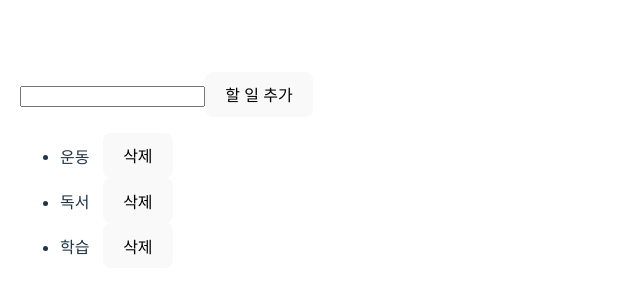
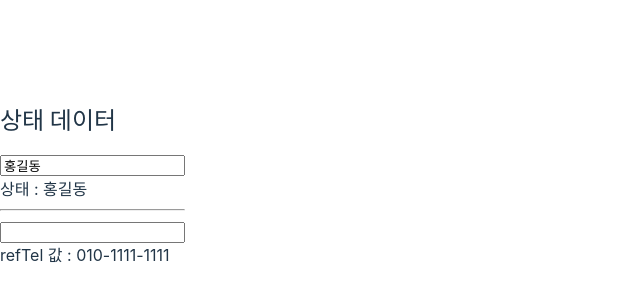
Before and after one commit to S2chanse/BCSReactStudy, a React (Vite) app in the folder Lesson5/hook-test-app/: page / in a window 1280 px wide. Shown: the part 222-522 px from the top of the page, without its empty margins (0-640 px from the left). Built offline with nearby package versions, Linux system fonts and the light colour scheme.

Commit message:
useRef (예제1)

```diff
--- a/Lesson5/hook-test-app/src/App4.tsx
+++ b/Lesson5/hook-test-app/src/App4.tsx
@@ -24,9 +24,6 @@ function App4({}: Props) {
   const deleteTodo = (id: number) => {
     dispatchTodoList(TodoActionCreator.deleteTodo(id));
   };
-  useEffect(() => {
-    console.log('useEffect', initialTodoList);
-  }, [initialTodoList]);
 
   return (
     <div style={{ padding: '20px' }}>
--- /dev/null
+++ b/Lesson5/hook-test-app/src/App5.tsx
@@ -0,0 +1,26 @@
+import React, { useRef, useState } from 'react';
+
+type Props = {};
+
+const App = ({}: Props) => {
+  const [name, setName] = useState('홍길동');
+  const refTel = useRef('010-1111-1111');
+  return (
+    <div className='boxStyle'>
+      <h2>상태 데이터</h2>
+      <input
+        type='text'
+        value={name}
+        onChange={(e) => setName(e.target.value)}
+      />
+      <br />
+      <div>상태 : {name}</div>
+      <hr />
+      <input type='text' onChange={(e) => (refTel.current = e.target.value)} />
+      <br />
+      <div>refTel 값 : {refTel.current}</div>
+    </div>
+  );
+};
+
+export default App;
--- a/Lesson5/hook-test-app/src/main.tsx
+++ b/Lesson5/hook-test-app/src/main.tsx
@@ -1,6 +1,6 @@
 import React from 'react';
 import ReactDOM from 'react-dom/client';
-import App from './App4';
+import App from './App5';
 import './index.css';
 
 ReactDOM.createRoot(document.getElementById('root') as HTMLElement).render(
```
Also changed, not shown: 1 other file (tests, documents, lock files or other folders).
